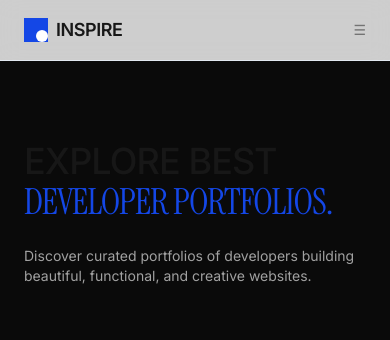
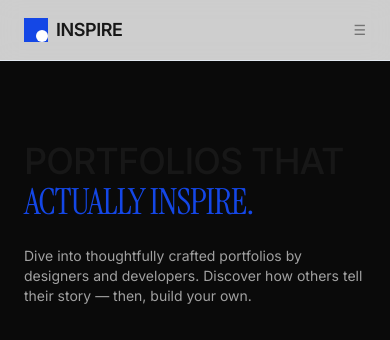
Before and after one commit to prasanjit-dey-ux/Inspohub, a Next.js app in the folder client/: page /portfolio in a window 390 px wide. Shown: the top 340 px of the page. Built offline with nearby package versions, Linux system fonts and the light colour scheme.

Commit message:
updated Navbar, made it responsive

```diff
--- a/client/app/portfolio/page.tsx
+++ b/client/app/portfolio/page.tsx
@@ -1,6 +1,8 @@
-
+"use client";
 import Header from "@/component/layout/header";
+import { ActionBar } from "@/component/ui/actionBar";
 import Card from "@/component/ui/card";
+import { PaginatedGrid } from "@/component/ui/paginationGrid";
 import { sitesData } from "@/data/siteData";
 
 export default function PortfolioPage() {
@@ -10,16 +12,18 @@ export default function PortfolioPage() {
     <div className="min-h-screen max-w-7xl mx-auto px-6">
 
       <Header
-        title="Explore Best"
-        highlight="Developer Portfolios."
-        description="Discover curated portfolios of developers building beautiful, functional, and creative websites."
+        title="Portfolios That"
+        highlight="Actually Inspire."
+        description="Dive into thoughtfully crafted portfolios by designers and developers.
+        Discover how others tell their story — then, build your own."
       />
 
-      <div className="grid grid-cols-1 sm:grid-cols-2 lg:grid-cols-3 gap-6 mt-4 pb-20">
-        {portfolioItems.map((item) => (
-          <Card key={item.id} {...item} />
-        ))}
-      </div>
+      <ActionBar />
+      <PaginatedGrid
+        data={portfolioItems}
+        itemsPerPage={15}
+        renderItem={(item) => <Card key={item.id} {...item} />}
+      />
     </div>
   );
 }
```
